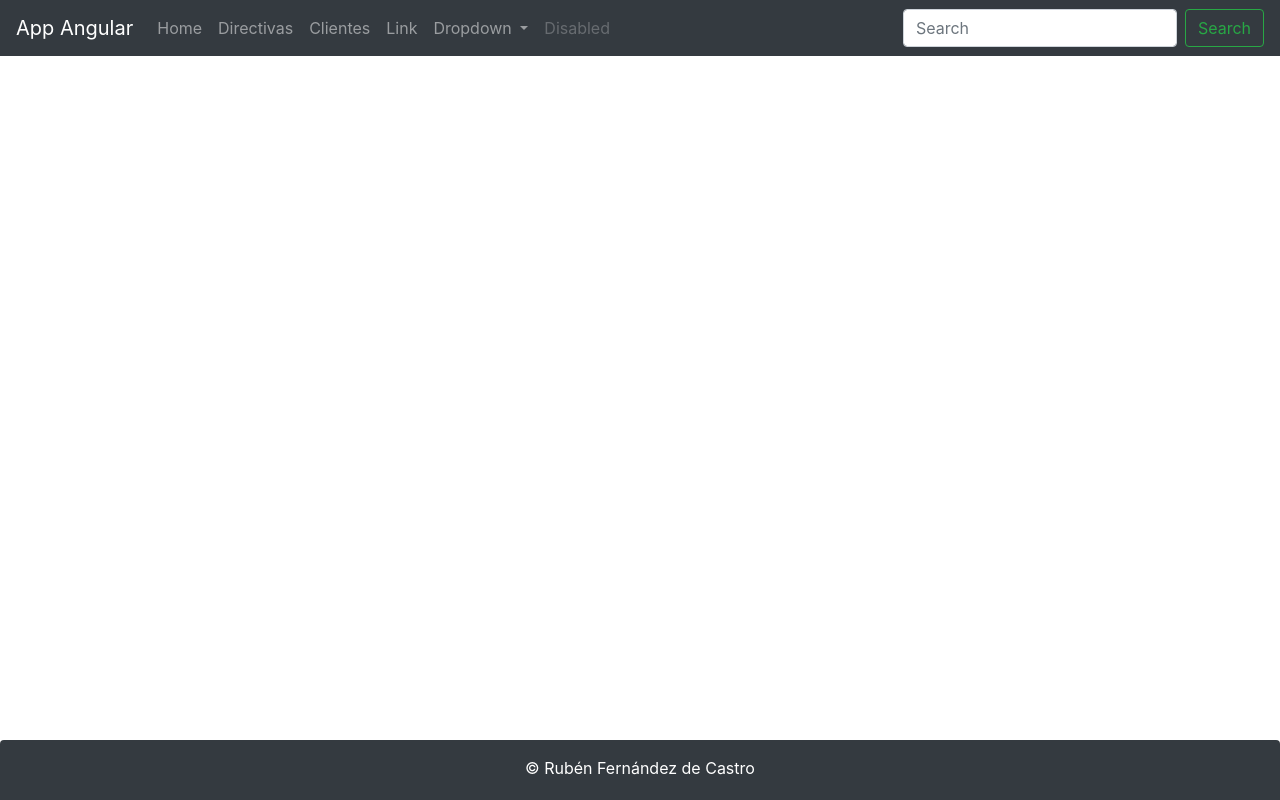
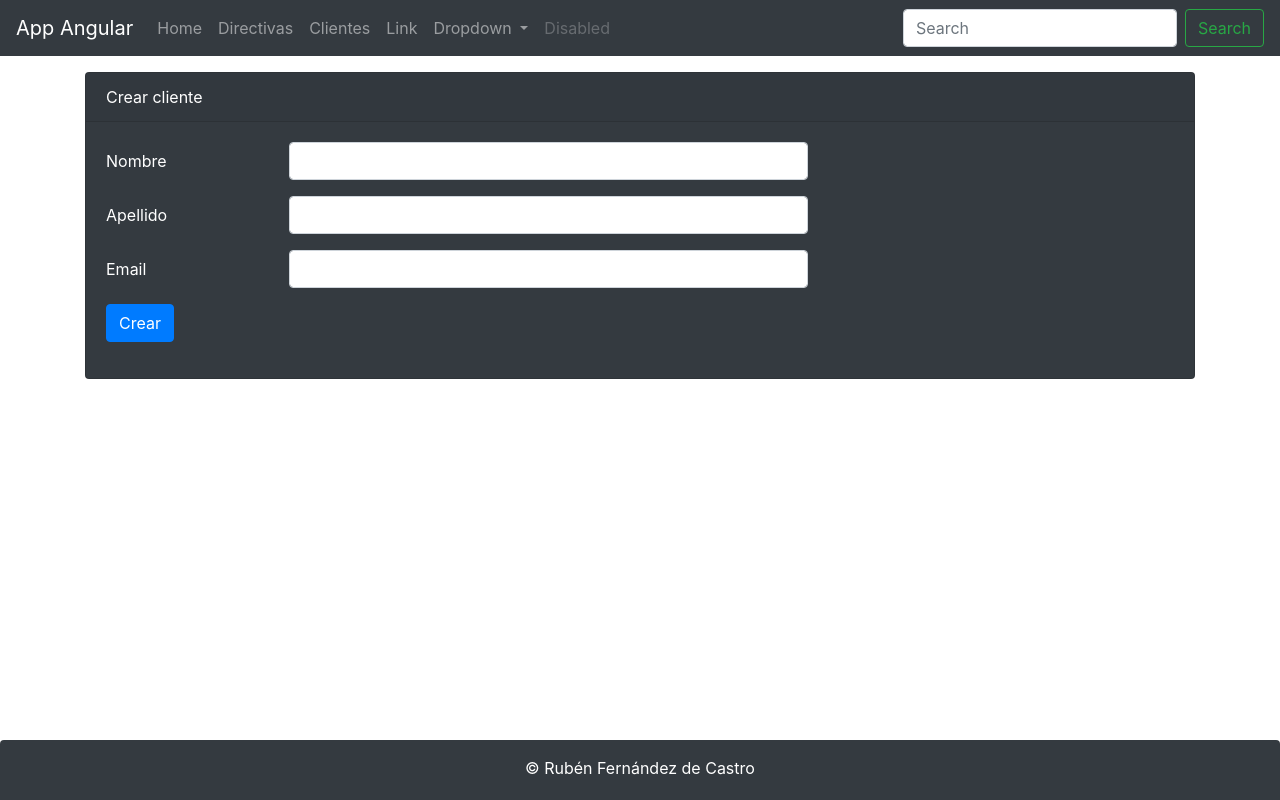
Before and after one commit to Ruben270493/Curso-Angular-Spring-5, an Angular app: page /clientes/form in a window 1280 px wide. Before the commit this address led to /. Built offline with nearby package versions, Linux system fonts and the light colour scheme.

Commit message:
Configuración de las rutas y navegación del formulario

```diff
--- a/src/app/app.module.ts
+++ b/src/app/app.module.ts
@@ -16,6 +16,7 @@ const routes:Routes = [
   {path: '', redirectTo: '/clientes', pathMatch: 'full'},
   {path: 'directivas', component: DirectivaComponent},
   {path: 'clientes', component: ClientesComponent},
+  {path: 'clientes/form', component: FormComponent},
 ];
 
 @NgModule({
--- a/src/app/clientes/clientes.component.html
+++ b/src/app/clientes/clientes.component.html
@@ -2,6 +2,9 @@
     <div class="card-header">Clientes</div>
     <div class="card-body text-primary">
         <h5 class="card-title">Listado de Clientes</h5>
+        <div class="my-2 text-left">
+            <button class="btn btn-rounded btn-primary" type="button" [routerLink]="['/clientes/form']" routerLinkActive="router-link-active" >Crear cliente</button>
+        </div>
         <table class="table table-bordered table-striped">
             <thead>
                 <tr>
--- a/src/app/clientes/form.component.html
+++ b/src/app/clientes/form.component.html
@@ -1,4 +1,4 @@
-<div class="card bg-dark text-white">
+<div class="card bg-dark text-white my-3">
     <div class="card-header">{{ titulo }}</div>
     <div class="card-body">
         <form (ngSubmit) = "create()">
```
